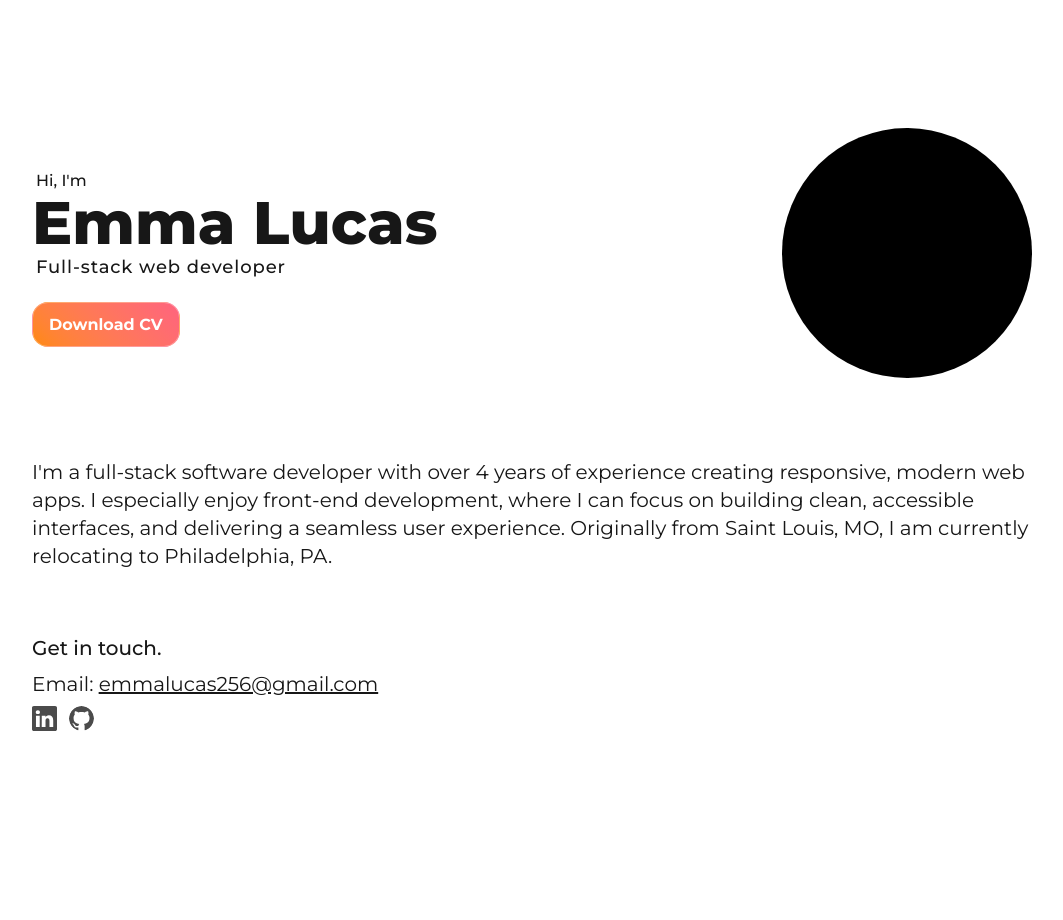
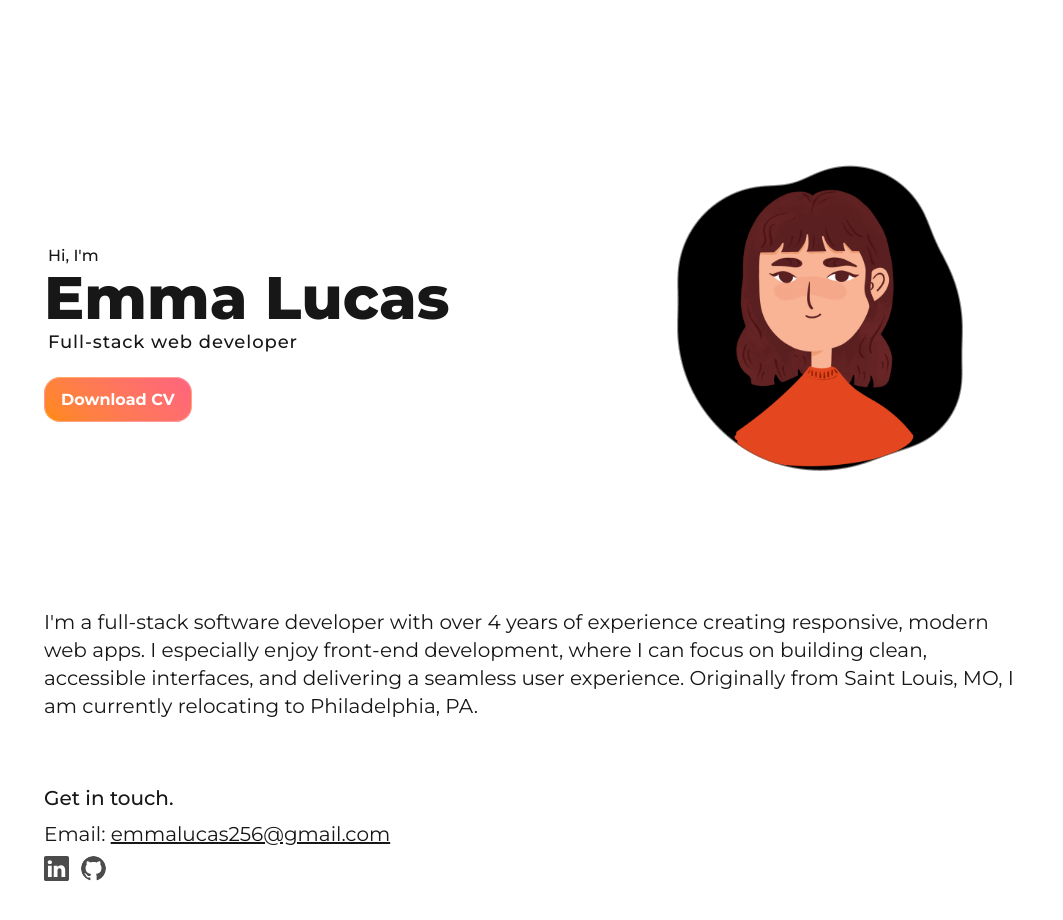
Before and after one commit to emlucas/portfolio, a Next.js app: page / in a window 1280 px wide. Shown: the top 920 px of the page, without its empty margins (108-1171 px from the left). Before the commit the page ends 800 px from the top, so only its background shows below. Built offline with nearby package versions, Linux system fonts and the light colour scheme.

Commit message:
Initial draft of portrait mask blob

```diff
--- a/src/app/globals.css
+++ b/src/app/globals.css
@@ -51,3 +51,26 @@ header {
 img {
     transition: 0.3s;
 }
+
+#headlineBlob {
+    display: inline-block;
+    position: relative;
+    width: 400px;
+    height: 400px;
+    /*margin-left: -400px;*/
+    /*margin-top: -400px;*/
+}
+
+rect {
+    -webkit-transform-origin: 50% 50%;
+    transform-origin: 50% 50%;
+}
+
+.blobs {
+    -webkit-filter: url("#goo");
+    filter: url("#goo");
+}
+
+.blob {
+    fill: white;
+}
--- a/src/app/homepage/headlineImage.tsx
+++ b/src/app/homepage/headlineImage.tsx
@@ -1,10 +1,26 @@
 const HeadlineImage = () => {
 	// TODO: replace placeholder with actual image
 	return (
-		<svg viewBox={'0 0 100 100'} width={250} height={250}>
-			<circle cx="50" cy="50" r="50"/>
+		<svg version="1.1" xmlns="http://www.w3.org/2000/svg" id="headlineBlob">
+			<defs>
+				<filter id="goo">
+					<feGaussianBlur in="SourceGraphic" result="blur" stdDeviation="15"/>
+					<feColorMatrix in="blur" mode="matrix" values="1 0 0 0 0  0 1 0 0 0  0 0 1 0 0  0 0 0 18 -7" result="goo"/>
+					<feBlend in2="goo" in="SourceGraphic" result="mix"/>
+				</filter>
+			</defs>
+			<mask id="mask">
+				<g className="blobs">
+					<circle className="blob" cx="200" cy="200" r="140" transform="rotate(0) translate(0, 0) rotate(0)"/>
+					<circle className="blob" cx="150" cy="150" r="90" transform="rotate(0) translate(0, 0) rotate(0)"/>
+					<circle className="blob" cx="270" cy="250" r="70" transform="rotate(0) translate(0, 0) rotate(0)"/>
+					<circle className="blob" cx="230" cy="120" r="80" transform="rotate(0) translate(0, 0) rotate(0)"/>
+				</g>
+			</mask>
+			<rect x="0" y="0" mask="url(#mask)" fill="var(--color-neutral-500)" width="400" height="400" />
+			<image xlinkHref={'/portrait.png'} x="50" y="50" mask="url(#mask)" width="300" height="300" />
 		</svg>
-	)
+)
 }
 
 export default HeadlineImage;
--- a/src/app/page.tsx
+++ b/src/app/page.tsx
@@ -9,7 +9,7 @@ export default function Home() {
 		<div className={'flex flex-col items-center min-w-screen min-h-screen'}>
 			{/*<Header width={width}/>*/}
 
-			<main className={'flex flex-col px-3 pb-3 ' + width}>
+			<main className={'flex flex-col px-6 pb-28 ' + width}>
 				<Headline/>
 
 				<About/>
```
